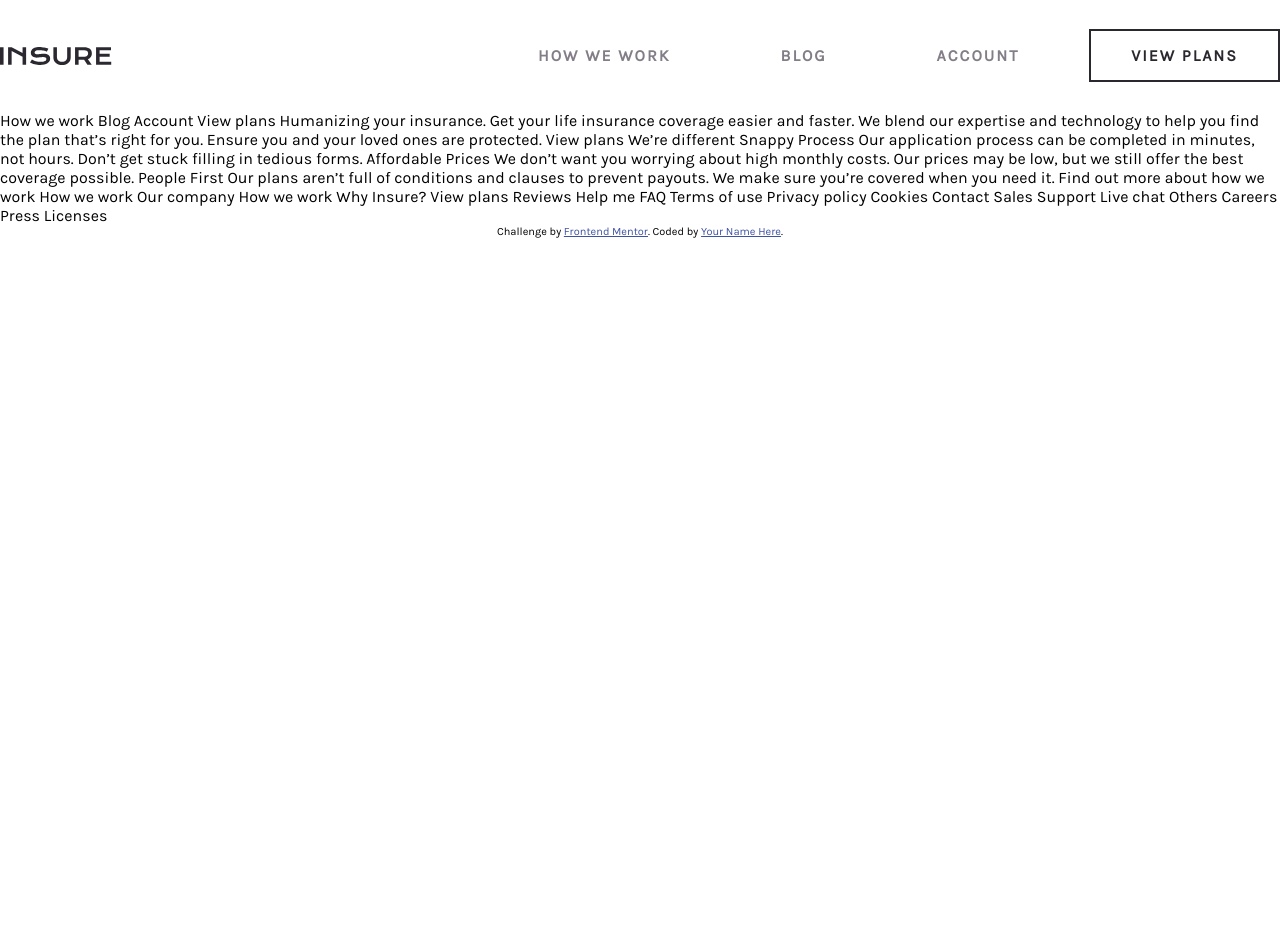
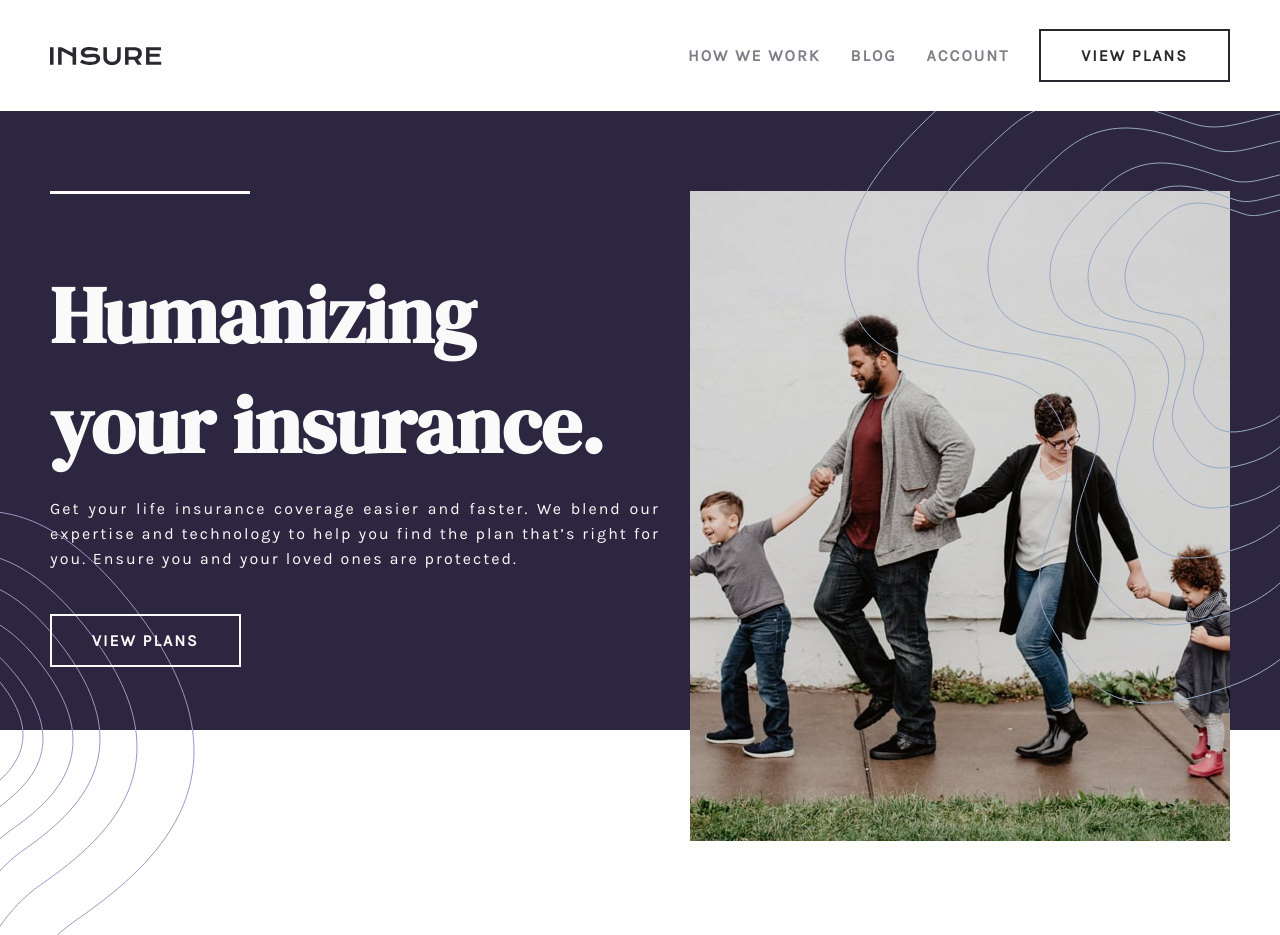
Before and after one commit to wuzer1/insure-landing-page, a plain HTML site: page index.html in a window 1280 px wide. Shown: the top 935 px of the page. Before the commit the page ends 800 px from the top, so only its background shows below. Drawn offline with Linux system fonts and the light colour scheme.

Commit message:
header section

```diff
--- a/index.html
+++ b/index.html
@@ -7,8 +7,6 @@
   <link rel="icon" type="image/png" sizes="32x32" href="./images/favicon-32x32.png">
   <link rel="stylesheet" href="style.css">
   <title>Frontend Mentor | Insure landing page</title>
-
-  <!-- Feel free to remove these styles or customise in your own stylesheet 👍 -->
   <style>
     .attribution { font-size: 11px; text-align: center; }
     .attribution a { color: hsl(228, 45%, 44%); }
@@ -36,16 +34,25 @@
       </nav>
     </div>
   </header>
-  How we work
-  Blog
-  Account
-  View plans
-
-  Humanizing your insurance.
-
-  Get your life insurance coverage easier and faster. We blend our expertise
-  and technology to help you find the plan that’s right for you. Ensure you
-  and your loved ones are protected.
+  <section id="how-we-work">
+    <div class="container">
+      <div>
+        <div id="border"></div>
+        <h1>
+          Humanizing <br />your insurance.
+        </h1>
+        <p>
+            Get your life insurance coverage easier and faster. We blend our expertise
+            and technology to help you find the plan that’s right for you. Ensure you
+            and your loved ones are protected.
+        </p>
+        <a href="#view-plans" class="nav-link nav-plans-light">view plans</a>
+      </div>
+      <div>
+        <img src="/images/image-intro-desktop.jpg" alt="how we work">
+      </div>
+    </div>
+  </section>
 
   View plans
 
--- a/style.css
+++ b/style.css
@@ -22,6 +22,16 @@
 *{
     box-sizing: border-box;
 }
+h1, h2, h3{
+    font-family: 'DM Serif Display';
+    font-size: 5em;
+    padding: 0;
+}
+p{
+    letter-spacing: 2px;
+    text-align: justify;
+}
+/* NAVBAR */
 body{
     overflow-x: hidden;
     margin: 0;
@@ -33,6 +43,7 @@ body{
     width: 1440px;
     max-width: 100%;
     margin: 0 auto;
+    padding: 0 50px;
 }
 nav{
     display: flex;
@@ -53,13 +64,84 @@ ul li{
     color: var(--neutral-color-gviolet);
     font-weight: 900;
     letter-spacing: 2px;
-    padding: 15px 40px;
+}
+.nav-link:hover{
+    color: var(--neutral-color-vdviolet);
 }
 .nav-link.nav-plans{
     color: var(--neutral-color-vdviolet);
     border: 2px solid var(--neutral-color-vdviolet);
+    padding: 15px 40px;
 }
 .nav-link.nav-plans:hover{
     color: var(--neutral-color-vlgray);
     background-color: var(--neutral-color-vdviolet);
 }
+/* HEADER HOW WE WORK */
+#how-we-work{
+    background-color: var(--primary-color-dviolet);
+    color: var(--neutral-color-vlgray);
+    padding: 80px 0;
+    position: relative;
+    margin-bottom: 300px;
+}
+#how-we-work > div{
+    display: flex;
+    flex: 1;
+}
+.nav-link.nav-plans-light{
+    color: var(--neutral-color-vlgray);
+    border: 2px solid var(--neutral-color-vlgray);
+    padding: 15px 40px;
+    z-index: 999;
+    position: relative;
+}
+.nav-link.nav-plans-light:hover{
+    color: var(--primary-color-dviolet);
+    background-color: var(--neutral-color-vlgray);
+}
+#border{
+    content: "";
+    width: 200px;
+    max-width: 100%;
+    height: 3px;
+    background-color: #fff;
+    position: relative;
+}
+h1{
+    margin-bottom: 0;
+}
+#how-we-work p{
+    margin-bottom: 60px;
+    padding-right: 30px;
+    line-height: 25px;
+}
+
+#how-we-work::after{
+    content: '';
+    position: absolute;
+    background-image: url('./images/bg-pattern-intro-right-desktop.svg');
+    background-repeat: no-repeat;
+    background-position: top right;
+    top: 0;
+    right: 0;
+    width: 100%;
+    height: 100%;
+    z-index: 2;
+}
+#how-we-work::before{
+    content: '';
+    position: absolute;
+    background-image: url('./images/bg-pattern-intro-left-desktop.svg');
+    background-repeat: no-repeat;
+    background-position: bottom left;
+    bottom: -46%;
+    left: 0;
+    width: 100%;
+    height: 100%;
+    z-index: 2;
+
+}
+#how-we-work img{
+    margin-bottom: -200px;
+}
```
